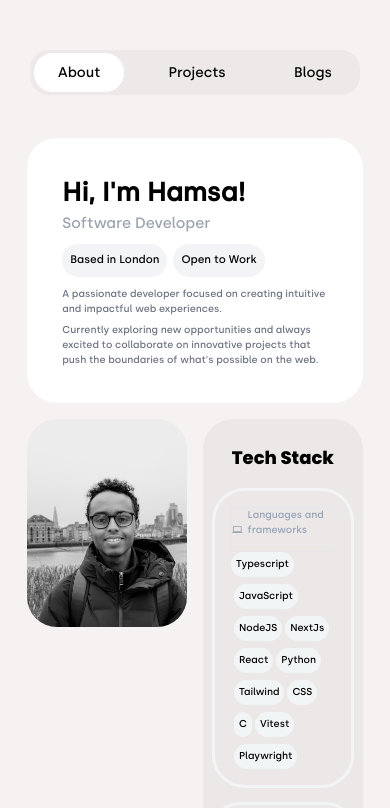
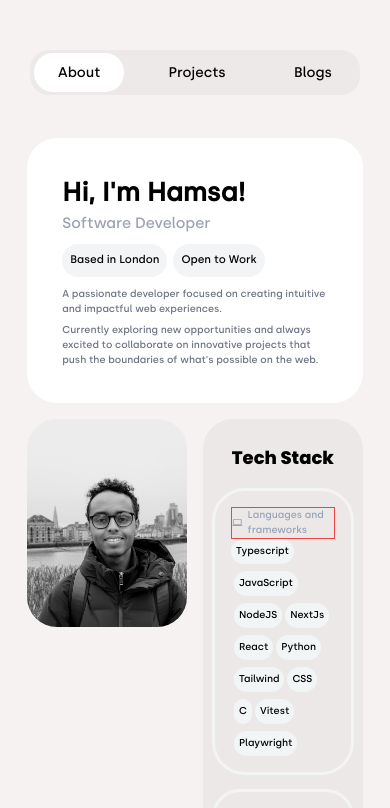
Before and after one commit to DonHamsa/myPortfolio, a Next.js app: page / in a window 390 px wide. Shown: the top 808 px of the page. Built offline with nearby package versions, Linux system fonts and the light colour scheme.

Commit message:
fixed it (previewed on mobile mode on my desktop)

```diff
--- a/src/components/Techstack/Techstack.jsx
+++ b/src/components/Techstack/Techstack.jsx
@@ -10,9 +10,9 @@ export default function Techstack() {
         Tech Stack
       </p>
       <div className=" outline outline-[#f3f4f6] rounded-[30px] h-max  text-[10px] p-[16px]  w-[100%]  ">
-        <div className="flex items-center justify-center border">
+        <div className="flex items-center justify-center border border-red-500">
           <MdComputer className="w-[17px] h-[17px] text-gray-400 mr-[5px]"/>
-          <p className="text-[#94A3B8] mb-[13px] lg:mb-0">Languages and frameworks</p>
+          <p className="text-[#94A3B8] lg:mb-0">Languages and frameworks</p>
         </div>
         <div className="flex flex-wrap space-y-[7px]  items-end space-x-[3px] ">
           <div className="bg-[#f2f5f6] p-[5px] text-[black] rounded-full h-max ">
```
